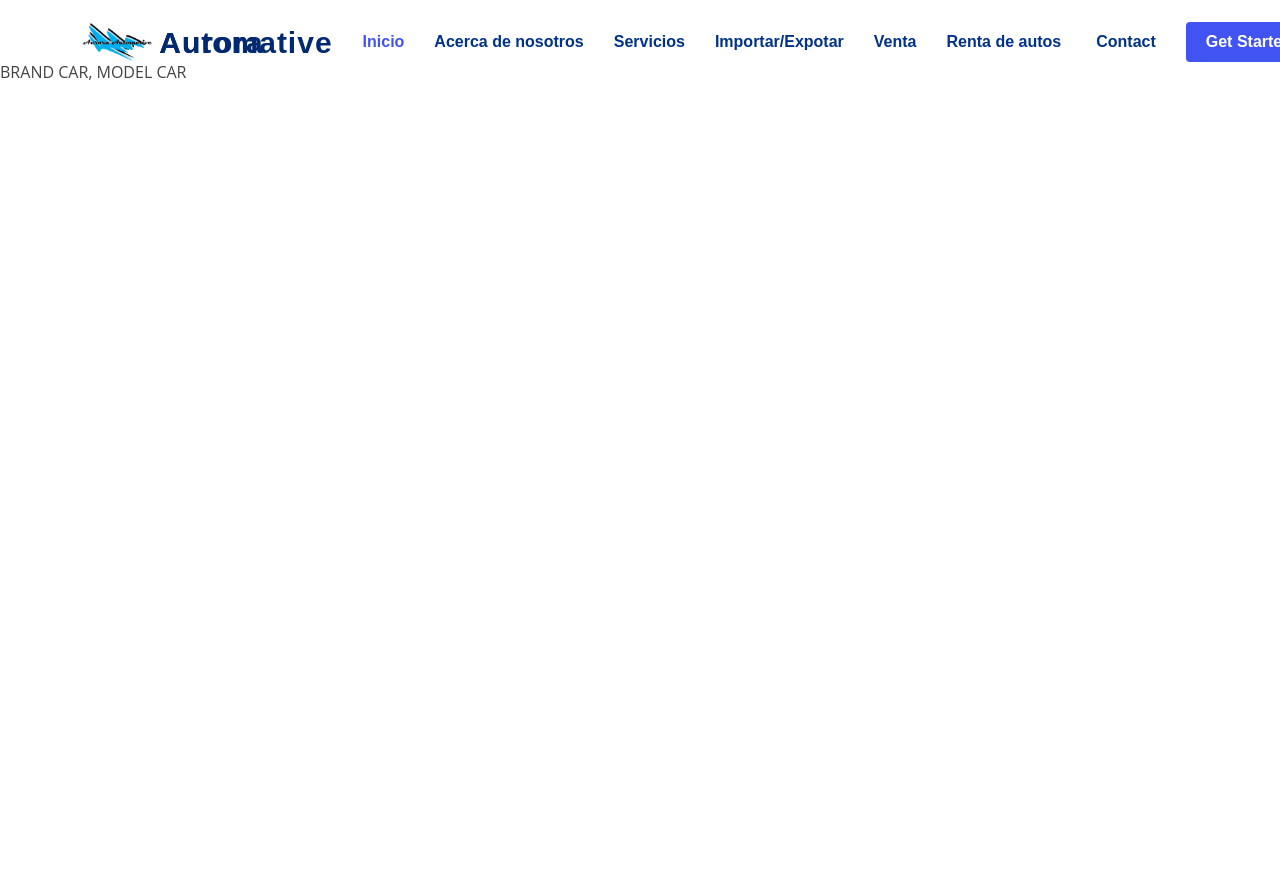
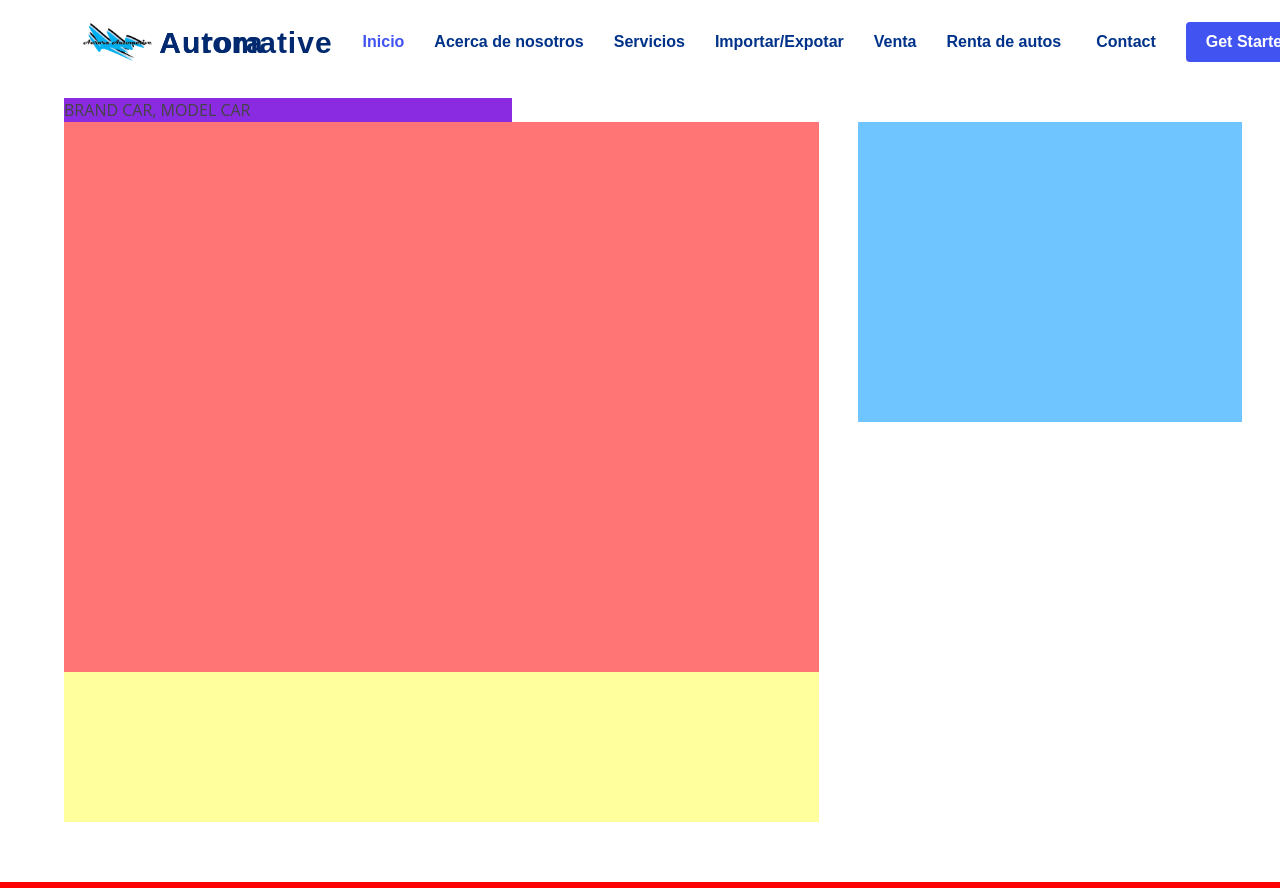
Before and after one commit to CristianLuna07/Aurora-Automotive, a plain HTML site: page product-view.html in a window 1280 px wide. Before the commit the page ends 800 px from the top, so only its background shows below. Drawn offline with nearby package versions, Linux system fonts and the light colour scheme; files whose address does not match are found by name.

Commit message:
product view - v2

```diff
--- /dev/null
+++ b/CSS/product-view.css
@@ -0,0 +1,52 @@
+body
+{
+    background-color: red;
+}
+
+#carinfo
+{
+    display: inline-block;
+    height: 100%;
+    width: 100%;
+    background-color: rgb(255, 255, 255);
+}
+#carinfo span
+{
+    background-color: blueviolet;
+    float: left;
+    height: 31%;
+    width: 35%;
+    margin: 3% 0 0 5%;
+}
+/*ABOUT GALLERY CAR*/
+#gallery
+{
+    float: left;
+    margin: 0% 0% 0% 5%;
+    height: 700px;
+    width: 59%;
+}
+
+#closeupPhoto
+{
+    height: 550px;
+    width: 100%;
+    background-color: rgba(255, 0, 0, 0.541);
+}
+
+#carrouselPhoto
+{
+    height: 150px;
+    width: 100%;
+    background-color: rgba(255, 255, 0, 0.384);
+}
+
+/*ABOUT ABOUT HOW MUCH IT COSTS*/
+#expenseSummary
+{
+    float: right;
+    margin: 0% 3% 3% 3%;
+    height: 300px;
+    width: 30%;
+    background-color: rgba(0, 153, 255, 0.568);
+}
--- a/product-view.html
+++ b/product-view.html
@@ -9,6 +9,7 @@
     <link href="https://cdn.jsdelivr.net/npm/bootstrap@5.1.3/dist/css/bootstrap.min.css" rel="stylesheet" integrity="sha384-1BmE4kWBq78iYhFldvKuhfTAU6auU8tT94WrHftjDbrCEXSU1oBoqyl2QvZ6jIW3" crossorigin="anonymous">
     <script src="https://cdn.jsdelivr.net/npm/bootstrap@5.1.3/dist/js/bootstrap.bundle.min.js" integrity="sha384-ka7Sk0Gln4gmtz2MlQnikT1wXgYsOg+OMhuP+IlRH9sENBO0LRn5q+8nbTov4+1p" crossorigin="anonymous"></script>
     <link rel="stylesheet" href="./CSS/main.css">
+    <link rel="stylesheet" href="./CSS/product-view.css">
     <title>Hello, world!</title>
   </head>
 
@@ -50,12 +51,26 @@
         </nav><!-- .navbar -->
       </div>
     </header><!-- End Header -->
-    <section>
+
+    <section id="carinfo">
         <span>BRAND CAR, MODEL CAR</span>
-        <div id="mainphoto"></div>
-        <div id="carrouselphoto"></div>
-        <div id="
+        <div id="gallery">
+          <div id="closeupPhoto"></div>
+
+          <div id="carrouselPhoto"></div>
+        </div>
+        <div id="expenseSummary">
+        </div>
+        <div id="carFeatures">
+        </div>
+        <div id="description">
+        </div>
+        <div id="sellersInfo">
+        </div>
     </section>
+
+    <div id="otherCarsGallery">
+    </div>
   </body>
 
 </html>
```
